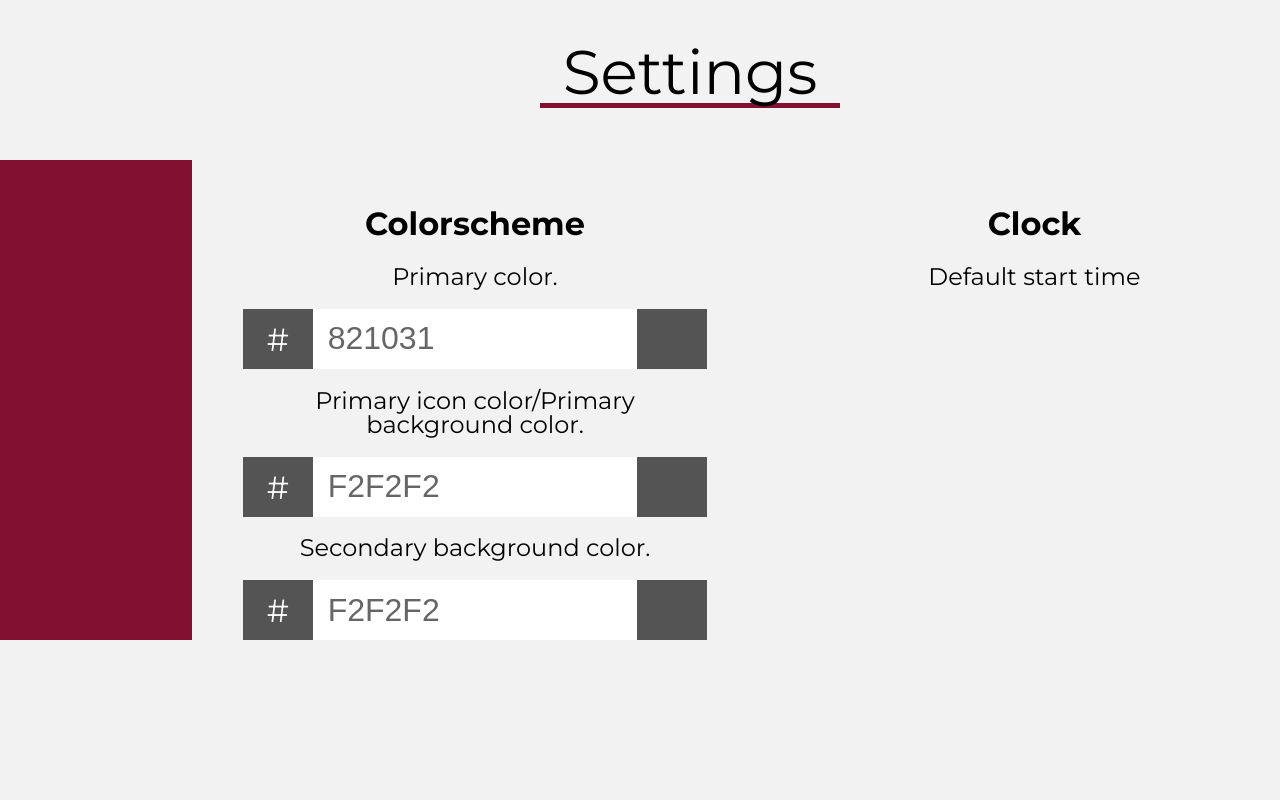
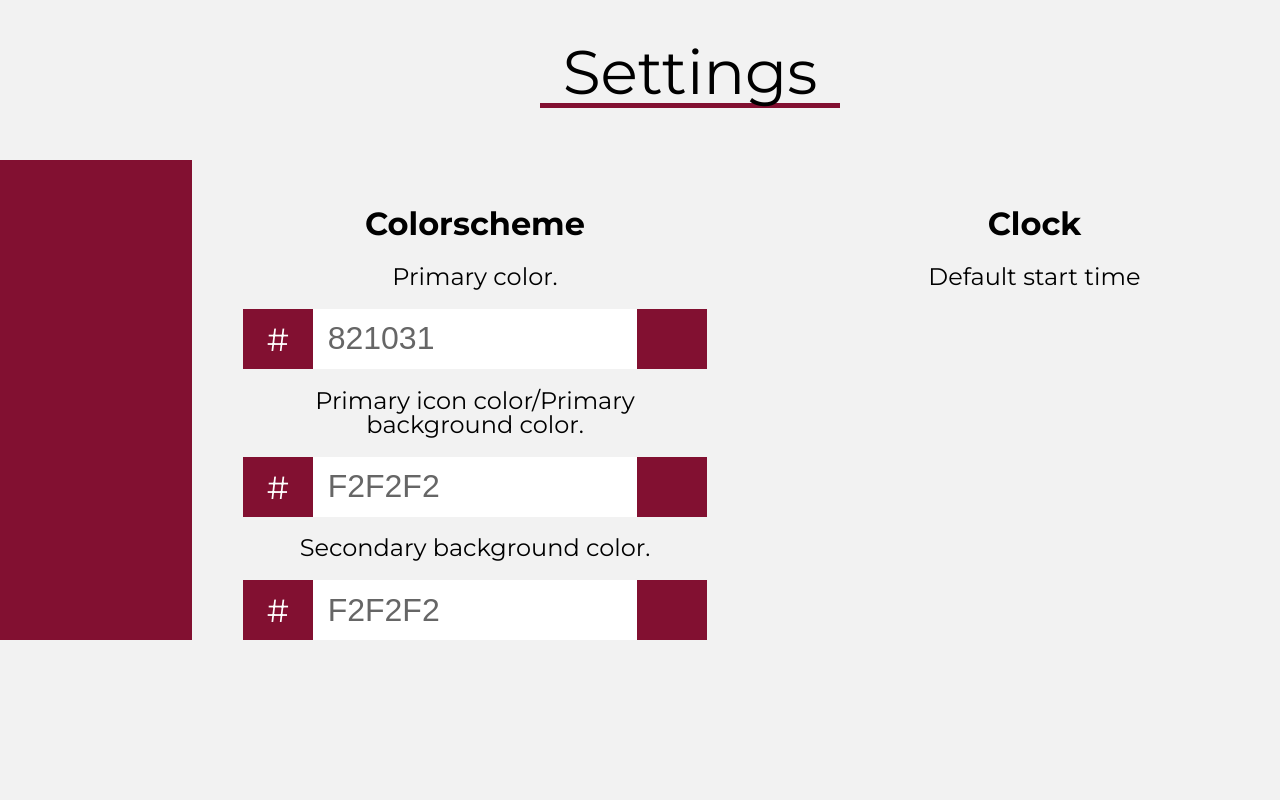
Before and after one commit to soudy/Teachery, a PHP site: page /app/settings in a window 1280 px wide. Run offline with PHP 8.4, Linux system fonts and the light colour scheme; some libraries are stand-ins or nearby versions.

Commit message:
settings page colors

```diff
--- a/app/style.css
+++ b/app/style.css
@@ -86,7 +86,7 @@ header h1               {font-family: 'Montserrat', sans-serif;text-align:center
 
 .setting-color          {width:50%;font-size:100%;font-family: 'Montserrat', sans-serif;text-align:center;padding:0 2.5% 0 5%;float:left;}
 .setting-color h2       {font-weight:300;}
-.setting-color span     {width:15%;float:left;background:#545454;font-size:2em;padding: 15 0;
+.setting-color span     {width:15%;float:left;font-size:2em;padding: 15 0;background:#821031;
                         text-align:center;color:white;font-weight:300;height:60px;}
 .setting-color input    {width:70%;background:white;border:none;font-size:200%;height:60px;padding:15;color:#666;float:left;}
 
@@ -95,7 +95,6 @@ header h1               {font-family: 'Montserrat', sans-serif;text-align:center
 .setting-clock input    {background:white;border:none;font-size:200%;padding:15;color:#666;width:100%;}
 
 .setting-general        {width:50%;font-size:100%;font-family: 'Montserrat', sans-serif;text-align:center;padding:0 2.5% 0 7.5%;}
-
 
 input[disabled]         {background:#F2F2F2  !important;color:#000  !important}
 
--- a/app/views/settings.php
+++ b/app/views/settings.php
@@ -10,21 +10,21 @@
             <h1>Colorscheme</h1>
 
             <h2>Primary color.</h2>
-            <span>#</span>
+            <span class="base_color_box">#</span>
             <input maxlength="6" type="text" id="base_color">
-            <span><i class="ion ion-refresh"></i></span>
+            <span class="base_color_box"><i class="ion ion-refresh"></i></span>
             <div class="clear-both"></div>
 
             <h2>Primary icon color/Primary background color.</h2>
-            <span>#</span>
+            <span class="icon_color_box">#</span>
             <input maxlength="6" type="text" id="icon_color">
-            <span><i class="ion ion-refresh"></i></span>
+            <span class="icon_color_box"><i class="ion ion-refresh"></i></span>
             <div class="clear-both"></div>
 
             <h2>Secondary background color.</h2>
-            <span>#</span>
+            <span class="background_color_box">#</span>
             <input maxlength="6" type="text" id="background_color">
-            <span><i class="ion ion-refresh"></i></span>
+            <span class="background_color_box"><i class="ion ion-refresh"></i></span>
             <div class="clear-both"></div>
         </div>
 
```
Also changed, not shown: app/.htaccess.
